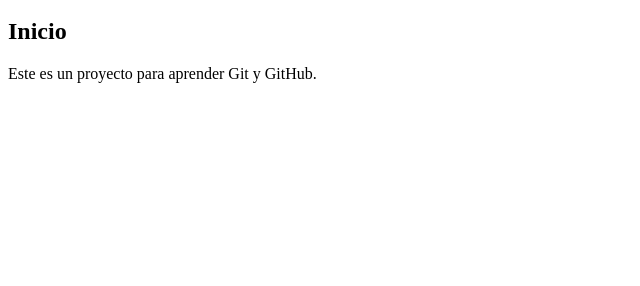
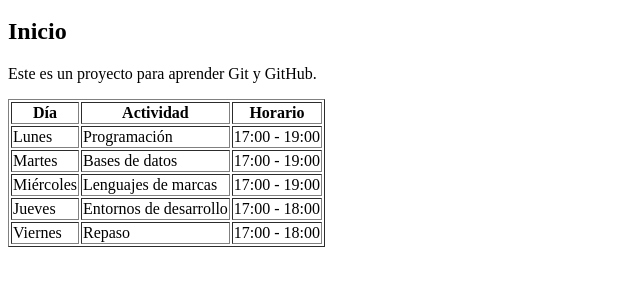
Before and after one commit to bryancontre01-oss/MiProyectoWeb, a plain HTML site: page index.html in a window 1280 px wide. Shown: the part 100-386 px from the top of the page, without its empty margins (0-640 px from the left). Drawn offline with Linux system fonts and the light colour scheme.

Commit message:
Añadir tabla de horario de estudio

```diff
--- a/index.html
+++ b/index.html
@@ -17,5 +17,37 @@
     <h2 id="inicio">Inicio</h2>
     <p>Este es un proyecto para aprender Git y GitHub.</p>
 
+    <table border="1">
+        <tr>
+            <th>Día</th>
+            <th>Actividad</th>
+            <th>Horario</th>
+        </tr>
+        <tr>
+            <td>Lunes</td>
+            <td>Programación</td>
+            <td>17:00 - 19:00</td>
+        </tr>
+        <tr>
+            <td>Martes</td>
+            <td>Bases de datos</td>
+            <td>17:00 - 19:00</td>
+        </tr>
+        <tr>
+            <td>Miércoles</td>
+            <td>Lenguajes de marcas</td>
+            <td>17:00 - 19:00</td>
+        </tr>
+        <tr>
+            <td>Jueves</td>
+            <td>Entornos de desarrollo</td>
+            <td>17:00 - 18:00</td>
+        </tr>
+        <tr>
+            <td>Viernes</td>
+            <td>Repaso</td>
+            <td>17:00 - 18:00</td>
+        </tr>
+    </table>
 </body>
 </html>
```
